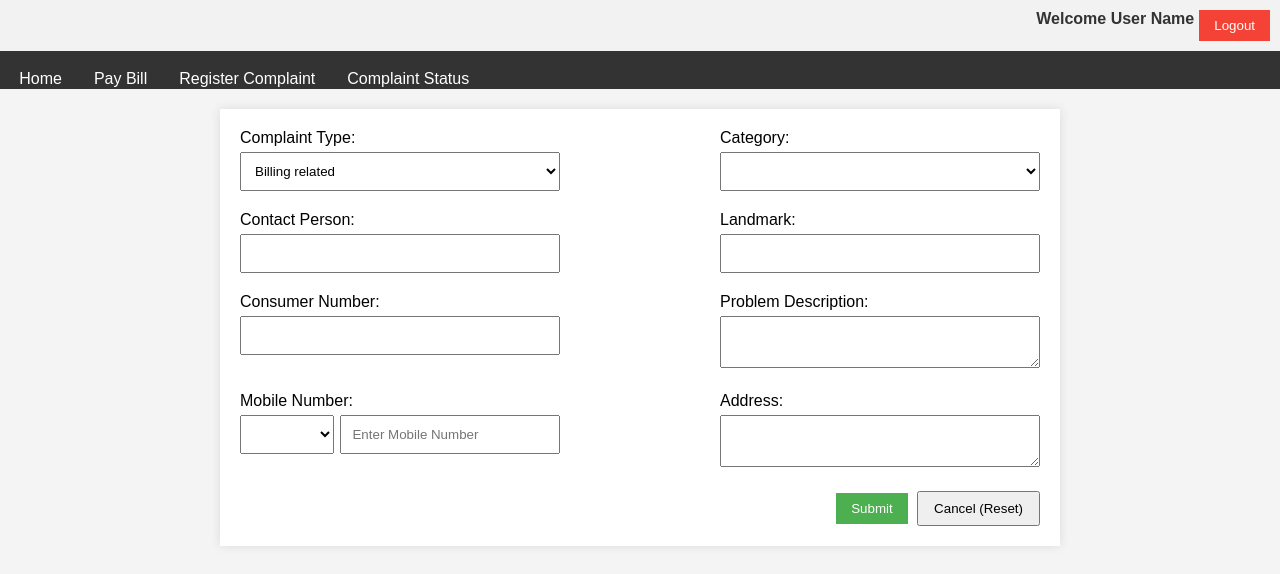
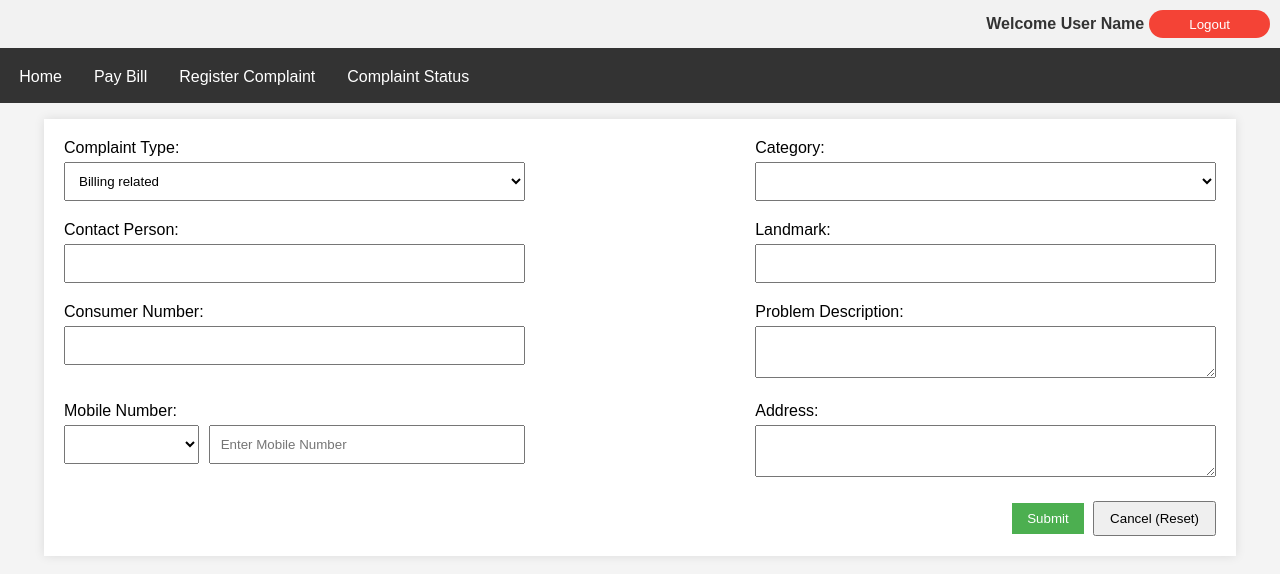
Before and after one commit to Goutham-K-Krishnan/Complaint_form, a plain HTML site: page index.html in a window 1280 px wide. Drawn offline with Linux system fonts and the light colour scheme.

Commit message:
Add files via upload

```diff
--- a/style.css
+++ b/style.css
@@ -7,13 +7,14 @@ body {
 }
 
 .container {
-  max-width: 800px;
-  margin: 20px auto;
+  max-width: 90%;
+  margin: 1em auto;
   background-color: #fff;
   padding: 20px;
   box-shadow: 0 0 10px rgba(0, 0, 0, 0.1);
   display: flex;
   flex-wrap: wrap;
+  justify-content: space-around;
 }
 
 .form_container {
@@ -41,17 +42,13 @@ body {
   box-sizing: border-box;
 }
 
-/* Responsive Styles */
-@media only screen and (min-width: 600px) {
-  .form-group {
-    flex: 0 0 100%; /* Two columns for larger screens */
-  }
-}
-
-@media only screen and (min-width: 768px) {
-  .form-group {
-    flex: 0 0 40%; /* Three columns for even larger screens */
-  }
+.form-group input[type="submit"] {
+  width: 100%;
+  background-color: #4caf50;
+  color: #fff;
+  border: none;
+  padding: 10px;
+  cursor: pointer;
 }
 
 /* Header Styles */
@@ -67,14 +64,17 @@ body {
   font-weight: bold;
   color: #333;
   vertical-align: middle;
+  /* padding: 0.5em; */
+  margin: auto 0px;
 }
 
 .logout-button {
   background-color: #f44336;
   color: #fff;
-  padding: 8px 15px;
+  padding: 0.5em 2.5rem;
+  cursor: pointer;
   border: none;
-  cursor: pointer;
+  border-radius: 1.5em;
 }
 
 .logout-button:hover {
@@ -93,6 +93,7 @@ body {
   list-style-type: none;
   margin: 0;
   padding: 0;
+  padding-bottom: 1em;
 }
 
 .menu-bar li {
@@ -132,15 +133,6 @@ button[type="button"] {
   border: none;
 }
 
-.form-group input[type="submit"] {
-  width: 100%;
-  background-color: #4caf50;
-  color: #fff;
-  border: none;
-  padding: 10px;
-  cursor: pointer;
-}
-
 /* Flex Styles */
 .flex_left {
   display: flex;
@@ -156,3 +148,16 @@ button[type="button"] {
   width: 70%;
   padding-left: 1%;
 }
+
+/* Responsive Styles */
+@media only screen and (min-width: 600px) {
+  .form-group {
+    flex: 0 0 100%; /* Two columns for larger screens */
+  }
+}
+
+@media only screen and (min-width: 768px) {
+  .form-group {
+    flex: 0 0 40%; /* Three columns for even larger screens */
+  }
+}
```
